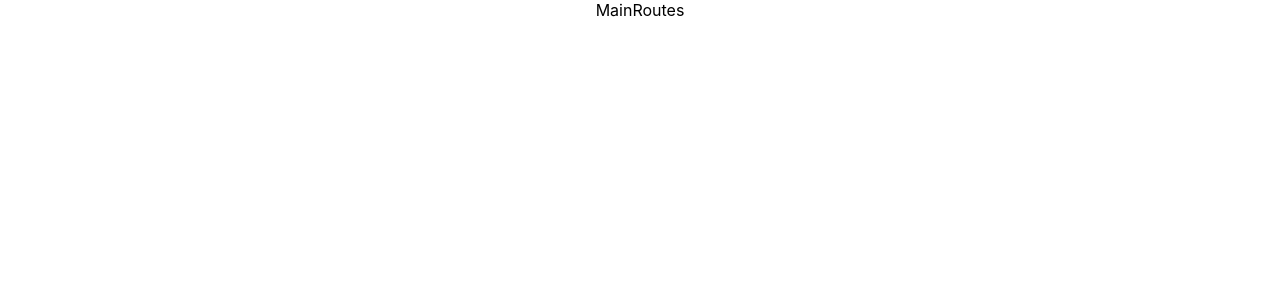
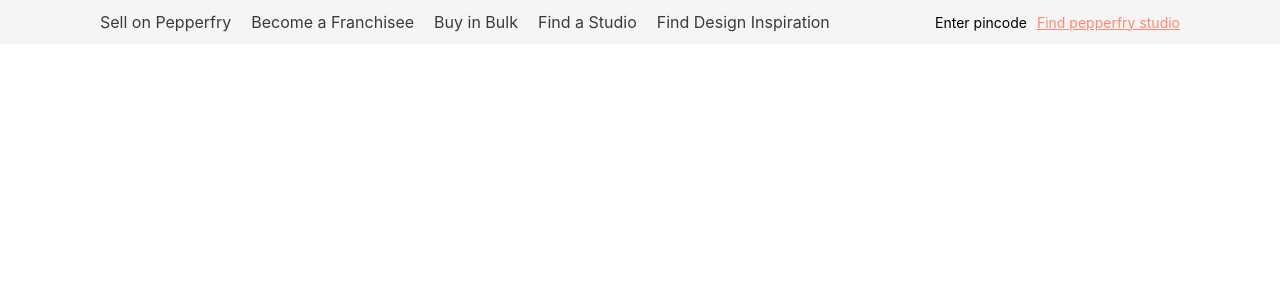
Before and after one commit to Ankit-yadav09/Pepperfry-Clone, a React (Create React App) app in the folder Frontend/: page / in a window 1280 px wide. Shown: the top 300 px of the page. Built offline with nearby package versions, Linux system fonts and the light colour scheme.

Commit message:
navbar upper section

```diff
--- a/Frontend/src/App.js
+++ b/Frontend/src/App.js
@@ -1,10 +1,12 @@
 import './App.css';
 import MainRoutes from './AllRoutes/MainRoutes';
+import Navbar from './Components/Navbar';
 
 function App() {
   return (
     <div className="App">
-      <MainRoutes />
+      {/* <MainRoutes /> */}
+      <Navbar/>
     </div>
   );
 }
--- /dev/null
+++ b/Frontend/src/Components/Navbar.jsx
@@ -0,0 +1,46 @@
+import { Box, Stack, Text } from '@chakra-ui/react'
+import React from 'react'
+import { Link } from 'react-router-dom'
+import styles from "./navbar.module.css"
+
+const Navbar = () => {
+  return (
+    <div>
+        <Box>
+            <Box>
+                <div className={styles.aboveNavDiv} >
+
+            <Stack direction={"row"} spacing="20px">
+              <Text className={styles.aboveNavLeft}>
+                <Link to="">Sell on Pepperfry</Link>
+              </Text>
+              <Text className={styles.aboveNavLeft}>
+                <Link to="">Become a Franchisee</Link>
+              </Text>
+              <Text className={styles.aboveNavLeft}>
+                <Link to="">Buy in Bulk</Link>
+              </Text>
+              <Text className={styles.aboveNavLeft}>
+                <Link to="">Find a Studio</Link>
+              </Text>
+              <Text className={styles.aboveNavLeft}>
+                <Link to="">Find Design Inspiration</Link>
+              </Text>
+            </Stack>
+            <Stack direction={"row"} spacing="10px">
+              <Text className={styles.aboveNavRight}>
+                <Link to="">Enter pincode</Link>
+              </Text>
+              <Text id={styles.pepperStudio} className={styles.aboveNavRight}
+              >
+                <Link to="">Find pepperfry studio</Link>
+              </Text>
+            </Stack>
+                </div>
+            </Box>
+        </Box>
+    </div>
+  )
+}
+
+export default Navbar
--- /dev/null
+++ b/Frontend/src/Components/navbar.module.css
@@ -0,0 +1,20 @@
+.aboveNavDiv{
+    display: flex;
+    color: black;
+    align-items: center;
+    justify-content: space-between;
+    padding: 10px 100px;
+    background-color: #f5f5f5;
+}
+
+.aboveNavLeft{
+    color: rgb(60, 59, 59);
+    font-size: 16px;
+}
+.aboveNavRight{
+    font-size: 14px;
+}
+#pepperStudio{
+    color: #fe8970;
+    text-decoration: underline;
+}
--- a/Frontend/src/index.js
+++ b/Frontend/src/index.js
@@ -3,12 +3,16 @@ import ReactDOM from 'react-dom/client';
 import './index.css';
 import App from './App';
 import reportWebVitals from './reportWebVitals';
+import { BrowserRouter } from "react-router-dom";
+import { ChakraProvider } from "@chakra-ui/react";
 
 const root = ReactDOM.createRoot(document.getElementById('root'));
 root.render(
-  <React.StrictMode>
-    <App />
-  </React.StrictMode>
+  <ChakraProvider>
+      <BrowserRouter>
+        <App />
+      </BrowserRouter>
+  </ChakraProvider>
 );
 
 // If you want to start measuring performance in your app, pass a function
```
